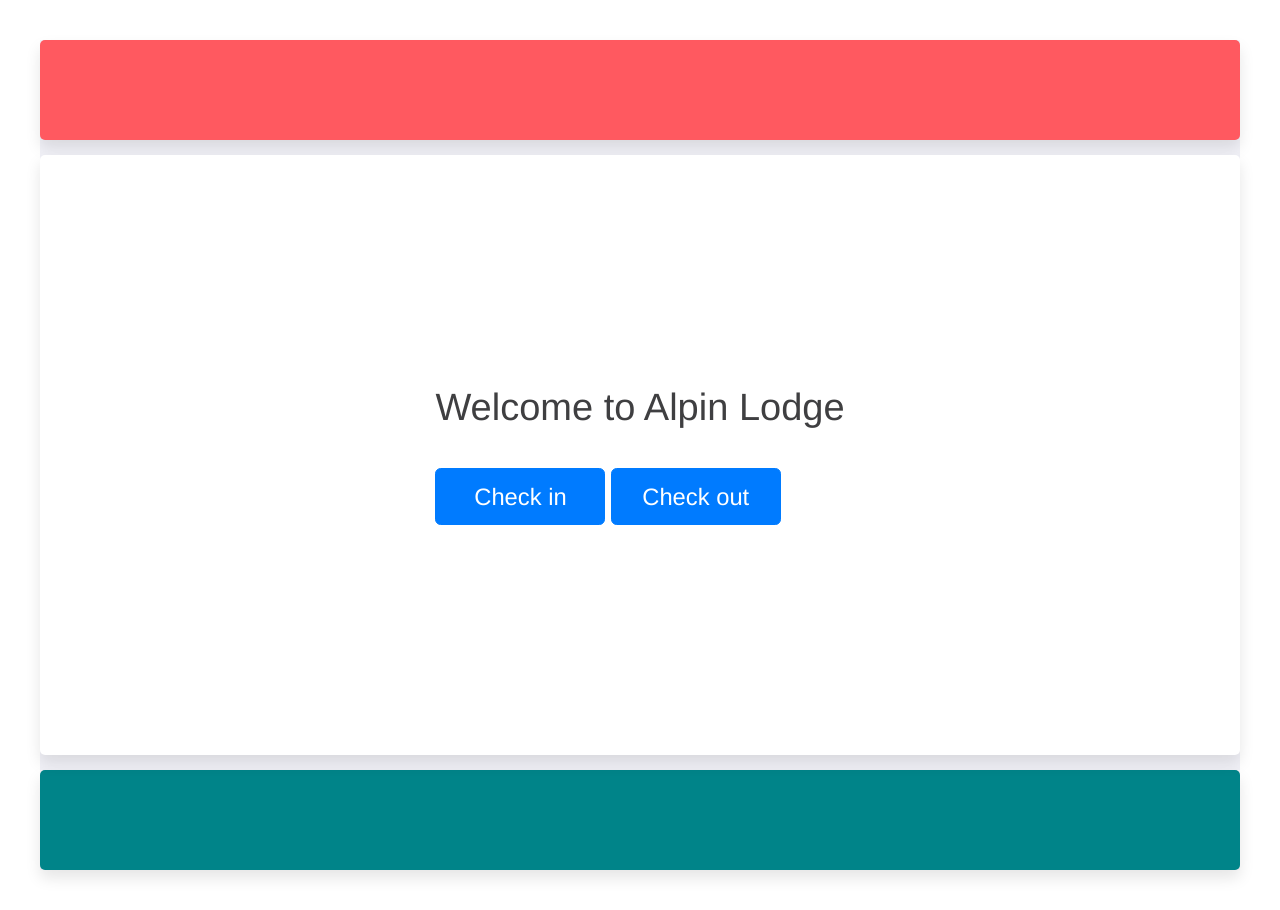
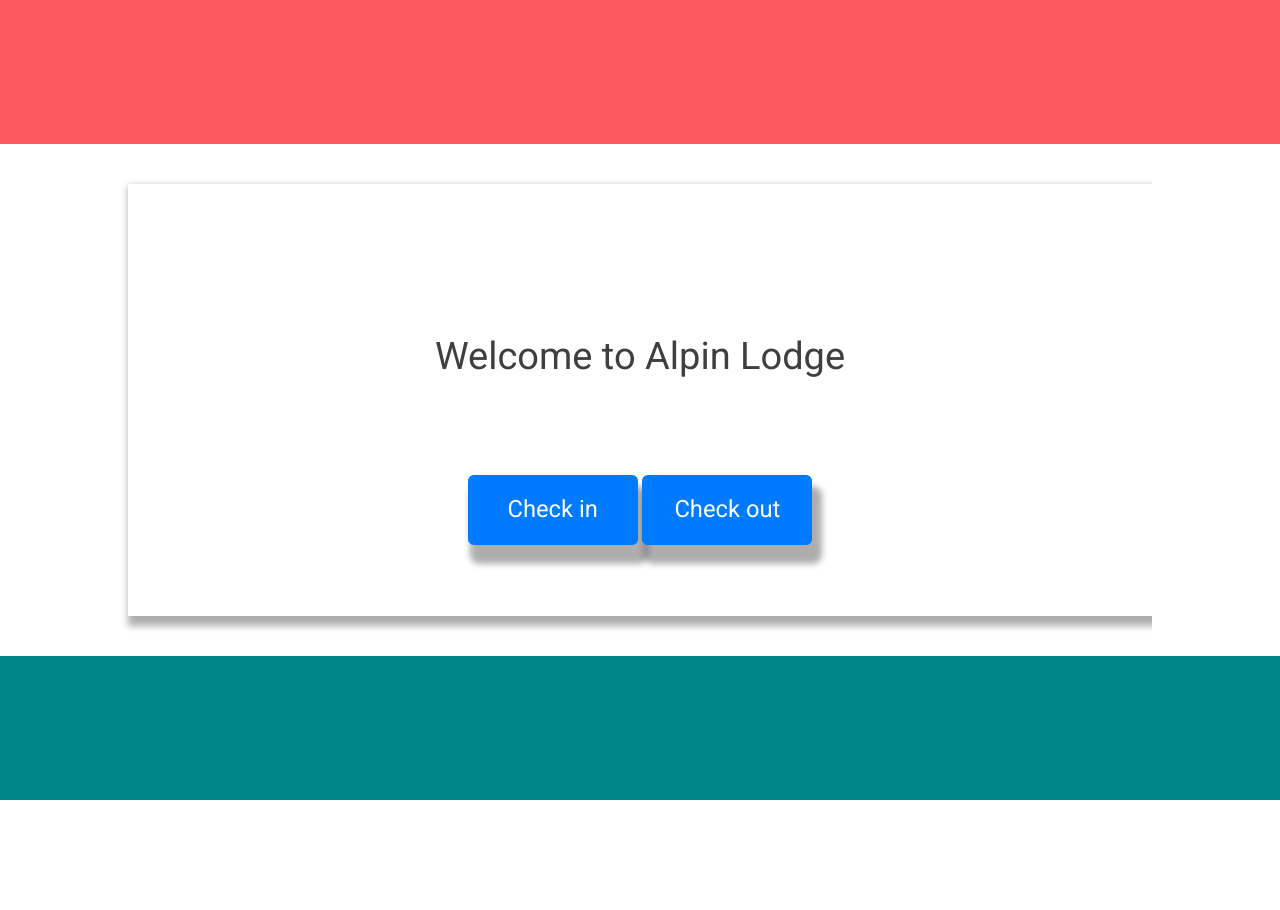
Before and after one commit to JRAllum/Rumote-Kiosk-Project, a plain HTML site: page Version1.html in a window 1280 px wide. After the commit the page ends 800 px from the top, so only its background shows below. Drawn offline with nearby package versions, Linux system fonts and the light colour scheme.

Commit message:
Changed the grid a bit

```diff
--- a/RumoteJSFiles/page1.js
+++ b/RumoteJSFiles/page1.js
@@ -1,7 +1,8 @@
 function page1() {
 	document.getElementById('mainContent').innerHTML = `
-    <h2> Welcome to Alpin Lodge</h2> <br>
-    <button onclick= "page2()"  type="button" class="btn btn-primary btn-lg buttonCheckInOutSize"> Check in </button>
-    <button onclick= "page11()"   type="button" class="btn btn-primary btn-lg buttonCheckInOutSize">Check out </button>
-    `;
+    <h2> Welcome to Alpin Lodge</h2> <br><br><br>
+    <div>
+    <button onclick= "page2()"  type="button" class="btn btn-primary btn-lg buttonCheckInOutSize btns "> Check in </button>
+    <button onclick= "page11()"   type="button" class="btn btn-primary btn-lg  buttonCheckInOutSize btns" > Check out </button>
+    </div>`;
 }
--- a/Version1.html
+++ b/Version1.html
@@ -15,6 +15,7 @@
       href="https://use.fontawesome.com/releases/v5.7.2/css/all.css"
       integrity="sha384-fnmOCqbTlWIlj8LyTjo7mOUStjsKC4pOpQbqyi7RrhN7udi9RwhKkMHpvLbHG9Sr"
       crossorigin="anonymous"/>
+      <link href="https://fonts.googleapis.com/css?family=Roboto" rel="stylesheet">
 
     <link rel="stylesheet" href="rumoteCustomizedCSS.css"/>
     <script src = "RumoteJSFiles/page1.js"></script>
@@ -32,16 +33,23 @@
     <script src = "https://js.stripe.com/v3/"></script>
 
   </head>
-  <body>
-      <div class="wrapper">
+  <body class ="wrapper">
+    <header></header>
+    <nav></nav>
+    <main>
+      <div id="mainContent"></div>
+      </main>
+       <aside> </aside>
+       <footer></footer>
+      <!-- <div class="wrapper">
           <div class="box header"></div>
           <div class="box content">
             <div id ="mainContent" class="center" >
-
             </div>
           </div>
           <div class="box footer"></div>
-      </div>
+      </div> -->
+
       <script>
         page1();
       </script>
--- a/rumoteCustomizedCSS.css
+++ b/rumoteCustomizedCSS.css
@@ -1,16 +1,69 @@
 body {
-  margin: 40px;
+
+  font-family: 'Roboto', sans-serif;
+  color: rgb(47, 45, 49);
 }
 
-.content {
-  height: 50vh;
-  grid-area: content;
-  position: relative;
+.wrapper {
+  display: flex;
+  flex-direction: column;
+  min-height: 100vh;
 }
+
+@media (min-width: 768px) {
+  .wrapper {
+    display: grid;
+    grid-template-columns: 1fr 8fr 1fr;
+    grid-template-rows: auto 0.8fr auto;
+  }
+
+}
+
+header {
+  grid-column: span 3;
+  padding: 40px;
+  text-align: center;
+  font-size: 1.4em;
+  background-color:#ff5960;
+
+}
+
+main {
+  flex: 15;
+  padding-top: 150px;
+  box-shadow: 4px 6px 7px 4px rgba(0,0,0,0.32);
+  margin-top: 40px;
+  margin-bottom: 40px;
+  background-color: white;
+
+}
+
+nav {
+  background-color: rgb(255, 255, 255);
+  padding: 20px;
+}
+
+aside {
+  padding: 0;
+  background-color: white;
+}
+
+footer {
+  grid-column: span 3;
+  padding: 40px;
+  text-align: center;
+  font-size: 1.4em;
+  background-color: #008489;
+}
+
+
 
 .buttonCheckInOutSize {
   width: 170px;
+  margin-left:auto;
+  margin-right:auto;
 }
+
 
 .bottomleft {
   position: absolute;
@@ -24,50 +77,22 @@ body {
   right: 25px;
 }
 
-.center {
-  margin: auto;
-  width: auto;
+.btns {
+   width: 170px;
+  height: 70px;
+  box-shadow:  6px 15px 6px 4px rgba(0,0,0,0.32);
+}
+.btnColor{
+  background-color: #008489;
+
+}
+/* Centers everything within all divs */
+div{
+  text-align:center;
 }
 
 .stars {
   color: #ffe600;
-}
-
-.header {
-  grid-area: header;
-}
-
-.footer {
-  grid-area: footer;
-}
-
-.wrapper {
-  display: grid;
-  grid-gap: 15px;
-  grid-template-rows: 1fr 6fr 1fr;
-  grid-template-areas: "header header header" "content content content" "footer footer footer";
-  background-color: rgb(241, 241, 247);
-  color: rgb(37, 35, 41);
-}
-
-.box {
-  height: auto;
-  display: grid;
-  background-color: #fff;
-  color: rgb(37, 35, 41);
-  border-radius: 5px;
-  padding: 50px;
-  font-size: 150%;
-  box-shadow: 0px 8px 15px rgba(0, 0, 0, 0.1);
-}
-
-.header {
-  height: 1fr;
-  background-color: rgb(255, 89, 96);
-}
-
-.footer {
-  background-color: rgb(0, 132, 137);
 }
 
 div {
@@ -114,7 +139,7 @@ ul {
 
 /* Checkout form  */
 * {
-  font-family: "Helvetica Neue", Helvetica, sans-serif;
+  font-family: "Roboto",  sans-serif;
   font-size: 19px;
   font-variant: normal;
   padding: 0;
@@ -172,7 +197,6 @@ label .field.is-focused + span {
   background: transparent;
   font-weight: 300;
   border: 0;
-  color: black;
   outline: none;
   cursor: text;
   display: block;
```
